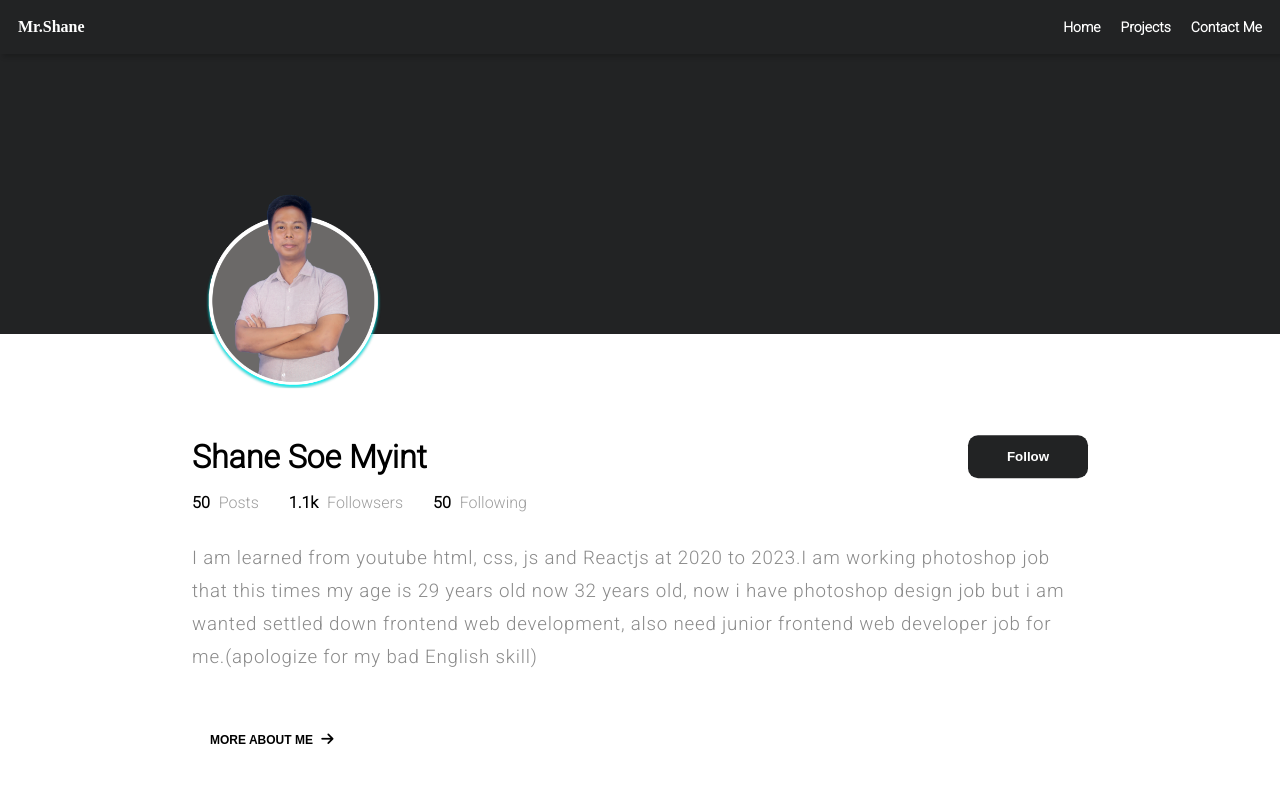
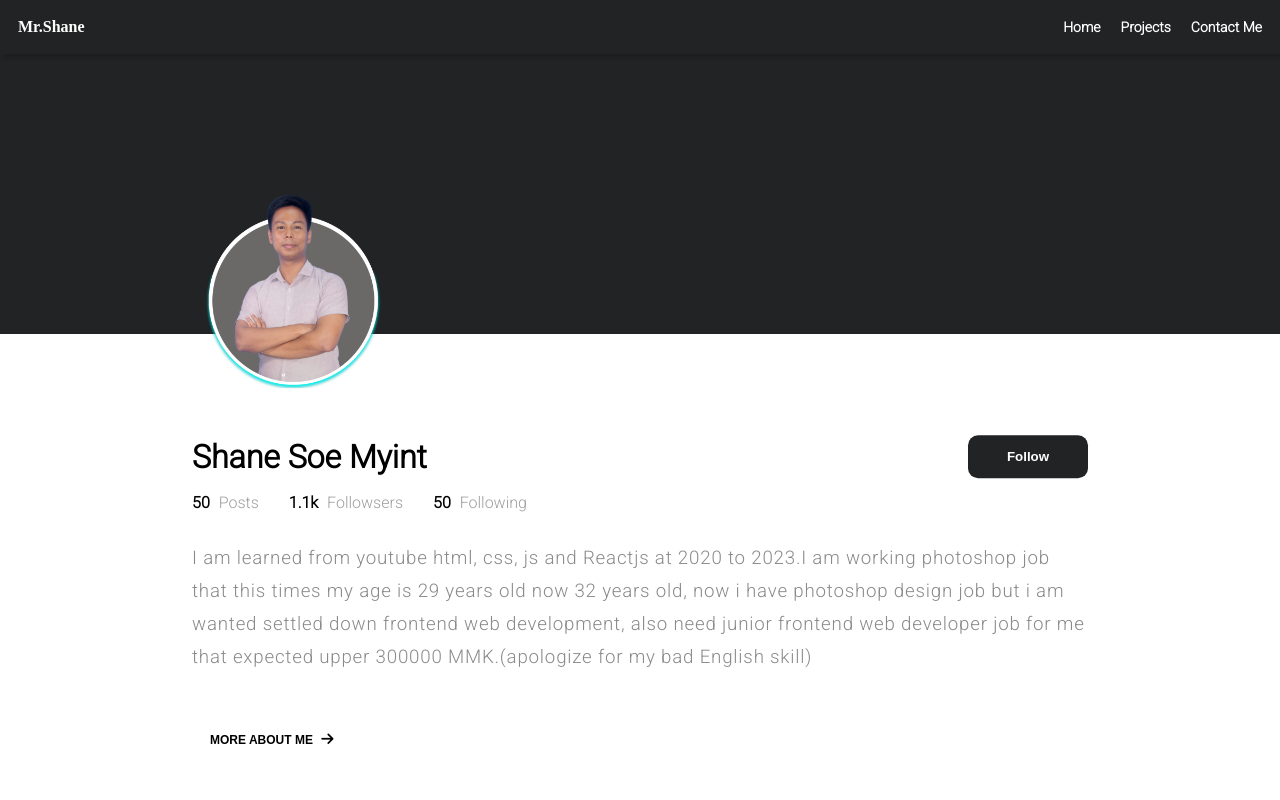
Before and after one commit to Shane-Soe-Myint/reactporfolioapp, a React (Create React App) app: page / in a window 1280 px wide. Shown: the top 800 px of the page. Built offline with nearby package versions, Linux system fonts and the light colour scheme.

Commit message:
Update App.jsx

```diff
--- a/src/App.jsx
+++ b/src/App.jsx
@@ -96,7 +96,7 @@ function App() {
                             <h3>
                                    I am learned from youtube html, css, js and Reactjs at 2020 to 2023.I am working photoshop job that this
                                 times my age is 29 years old now 32 years old, now i have photoshop design job but i am wanted settled down frontend web development,
-                                also need junior frontend web developer job for me.(apologize for my bad English skill)
+                                also need junior frontend web developer job for me that expected upper 300000 MMK.(apologize for my bad English skill)
                             </h3>
                             <div className="moreAboutMe">
                                 <div className={`moreAboutP ${moreAbout?"visibleV":"hiddenH"}`}>
```
